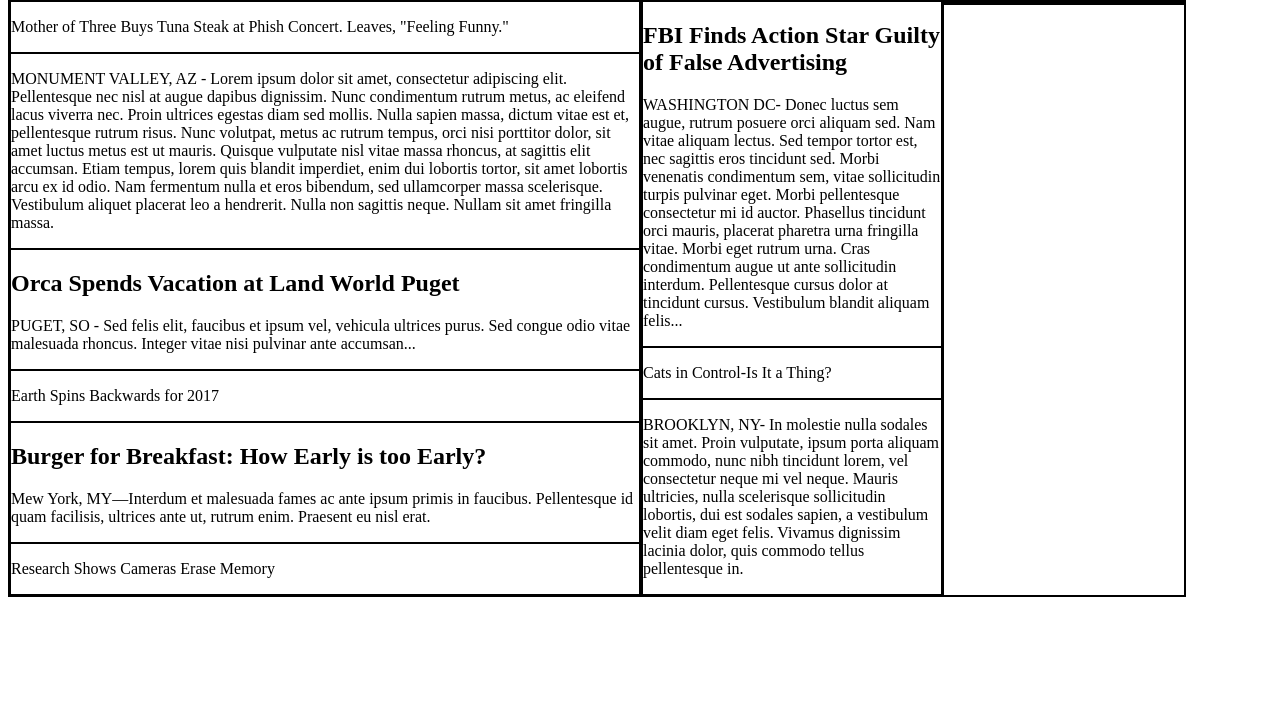
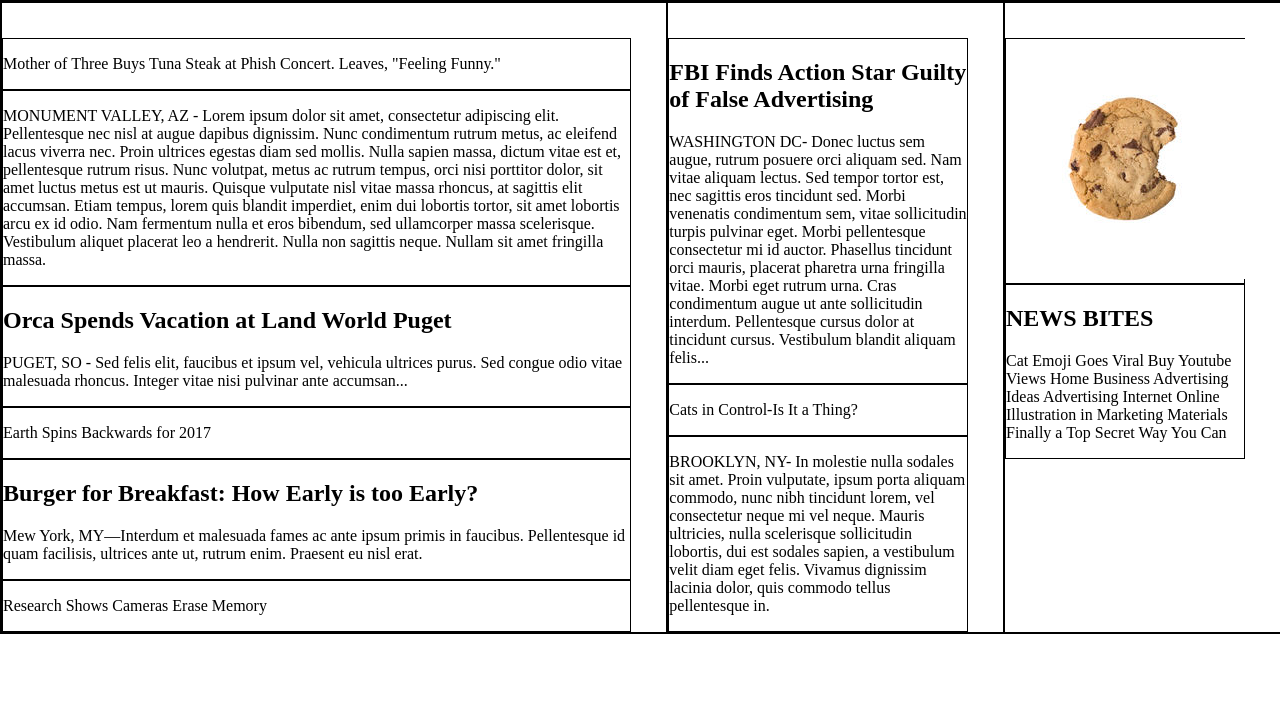
Before and after one commit to thankshermione/mytimes, a plain HTML site: page index.html in a window 1280 px wide. Shown: the part 80-800 px from the top of the page. Drawn offline with Linux system fonts and the light colour scheme.

Commit message:
complete main content layout

```diff
--- a/index.html
+++ b/index.html
@@ -69,8 +69,11 @@
 
 			<div class="column right">
 				<div class="article">
+					<img src="resources/images/newsbite.png" alt="cookie with bite taken out of it">
 				</div>
 				<div class="article">
+					<h2>NEWS BITES</h2>
+					<p>Cat Emoji Goes Viral Buy Youtube Views Home Business Advertising Ideas Advertising Internet Online Illustration in Marketing Materials Finally a Top Secret Way You Can</p>
 				</div>
 			</div>
 		</div>
--- a/resources/css/style.css
+++ b/resources/css/style.css
@@ -11,6 +11,7 @@ header {
 	display: inline-flex;
 	align-items: center;
 	padding-left: 25px;
+	padding-top: 10px;
 }
 
 .logo p {
@@ -48,6 +49,10 @@ a {
 
 /* Main Content */
 
+body {
+	margin: 0px;
+}
+
 .main,
 .column,
 .article {
@@ -57,12 +62,14 @@ a {
 .main {
 	display: inline-flex;
 	position: relative;
-	top: 71px;
+	top: 81px;
+	width: 100%;
 }
 
 .column {
 	display: flex;
 	flex-direction: column;
+	padding: 35px 35px 0px 0px;
 }
 
 .column.left {
```
